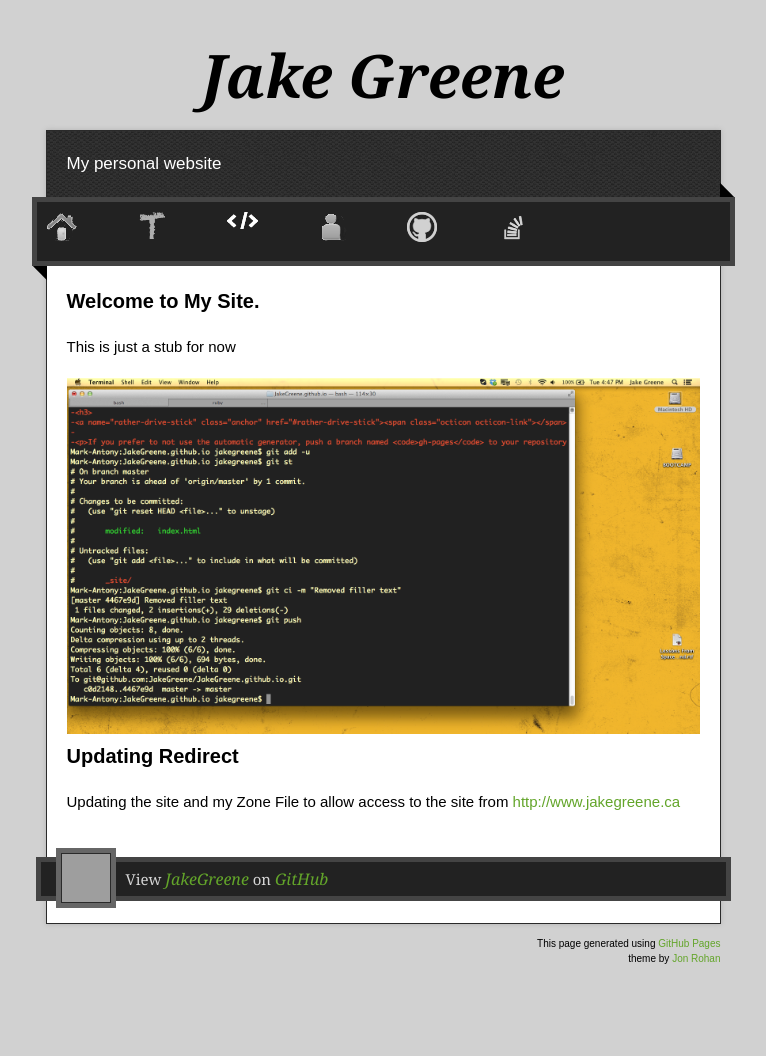
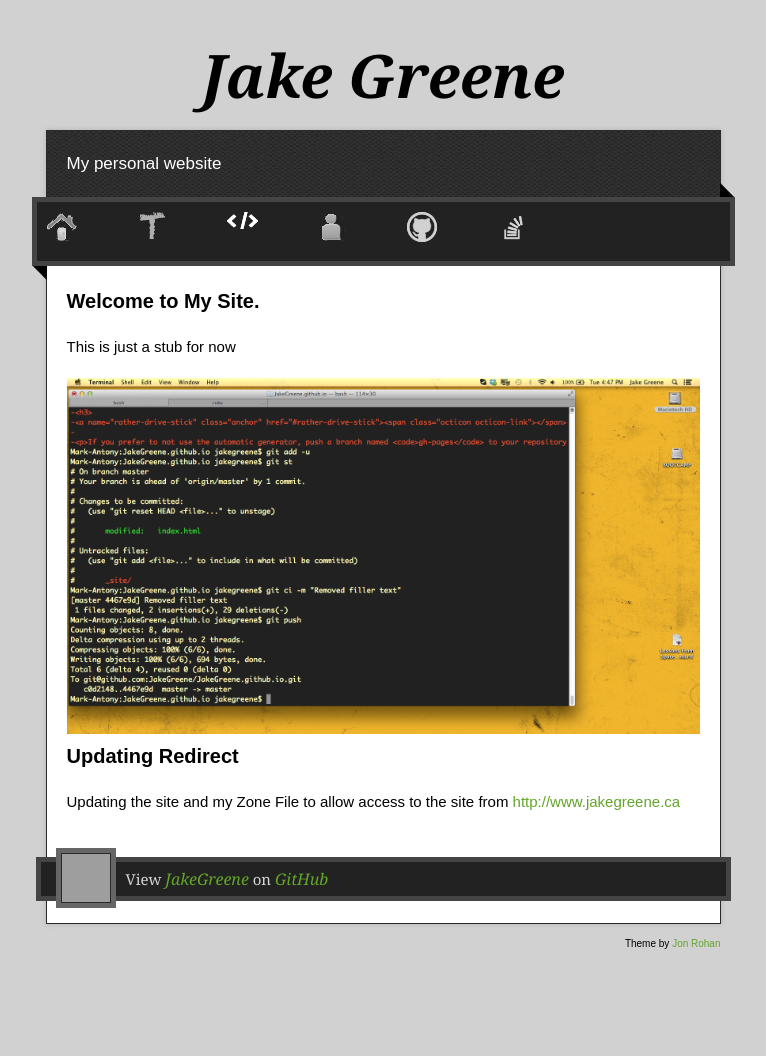
Before and after one commit to JakeGreene/JakeGreene.github.io, a Jekyll site: the page built from index.html, in a window 1280 px wide. Shown: the whole page, without its empty margins (257-1023 px from the left). Built offline with Jekyll 4.4.1, drawn with Linux system fonts in a browser that asks for light colours; nearby versions of some CDN libraries; grey boxes are pictures that could not be loaded.

Commit message:
Removed GitHub Credit

```diff
--- a/_layouts/default.html
+++ b/_layouts/default.html
@@ -59,7 +59,7 @@
 
       </div>
       <div class="creds">
-        <small>This page generated using <a href="https://pages.github.com/">GitHub Pages</a><br/>theme by <a href="https://twitter.com/jonrohan/">Jon Rohan</a></small>
+        <small>Theme by <a href="https://twitter.com/jonrohan/">Jon Rohan</a></small>
       </div>
     </footer>
   </div> <!-- Wrapper -->
```
